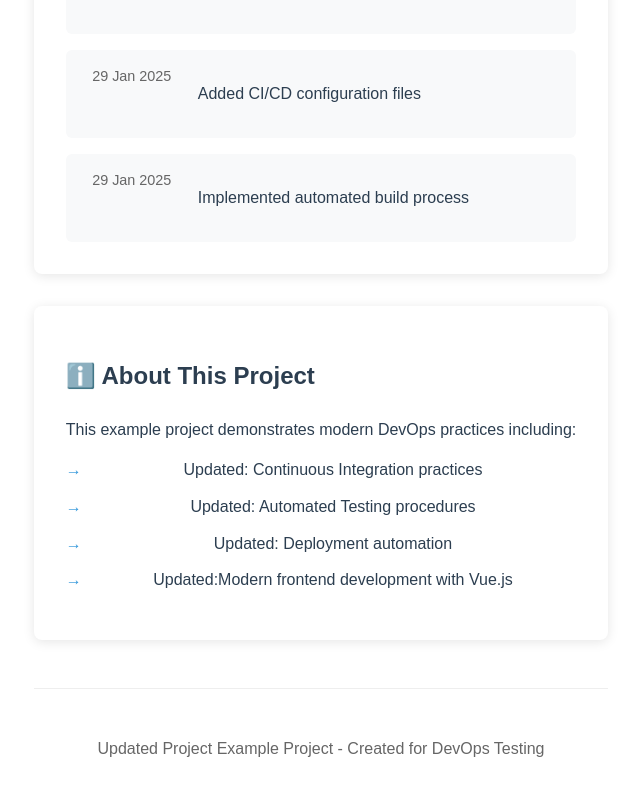
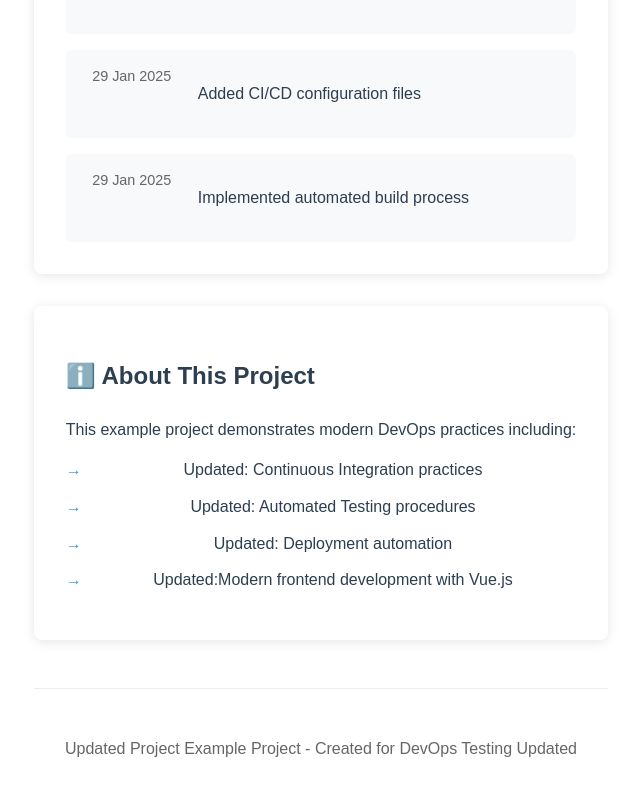
Before and after one commit to thoufeekx/devops-example-project, a Vue app: page / in a window 1280 px wide. Shown: the part 1172-1967 px from the top of the page, without its empty margins (319-959 px from the left). Built offline with nearby package versions, Linux system fonts and the light colour scheme.

Commit message:
updated: footer

```diff
--- a/src/App.vue
+++ b/src/App.vue
@@ -55,7 +55,7 @@
     </main>
 
     <footer>
-      <p>Updated Project Example Project - Created for DevOps Testing</p>
+      <p>Updated Project Example Project - Created for DevOps Testing Updated</p>
     </footer>
   </div>
 </template>
```
